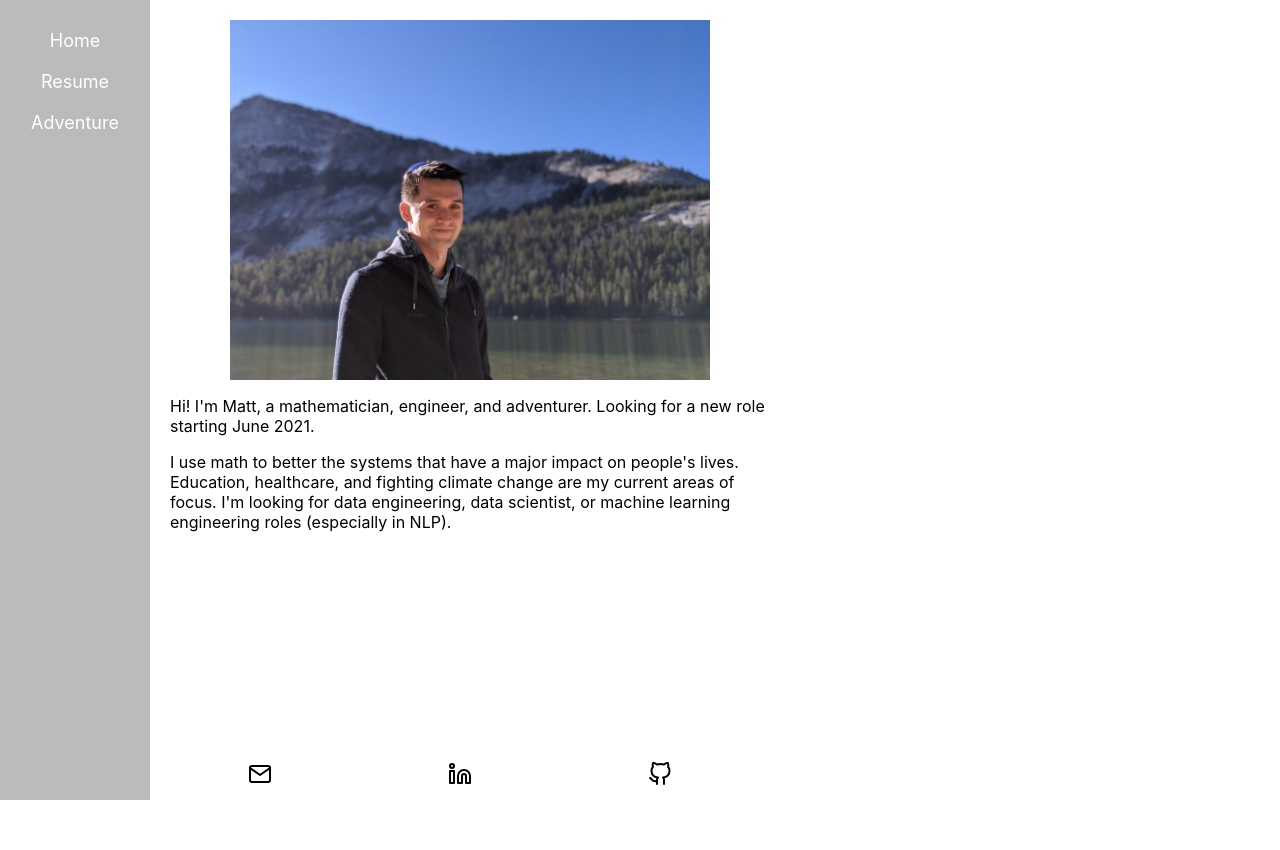
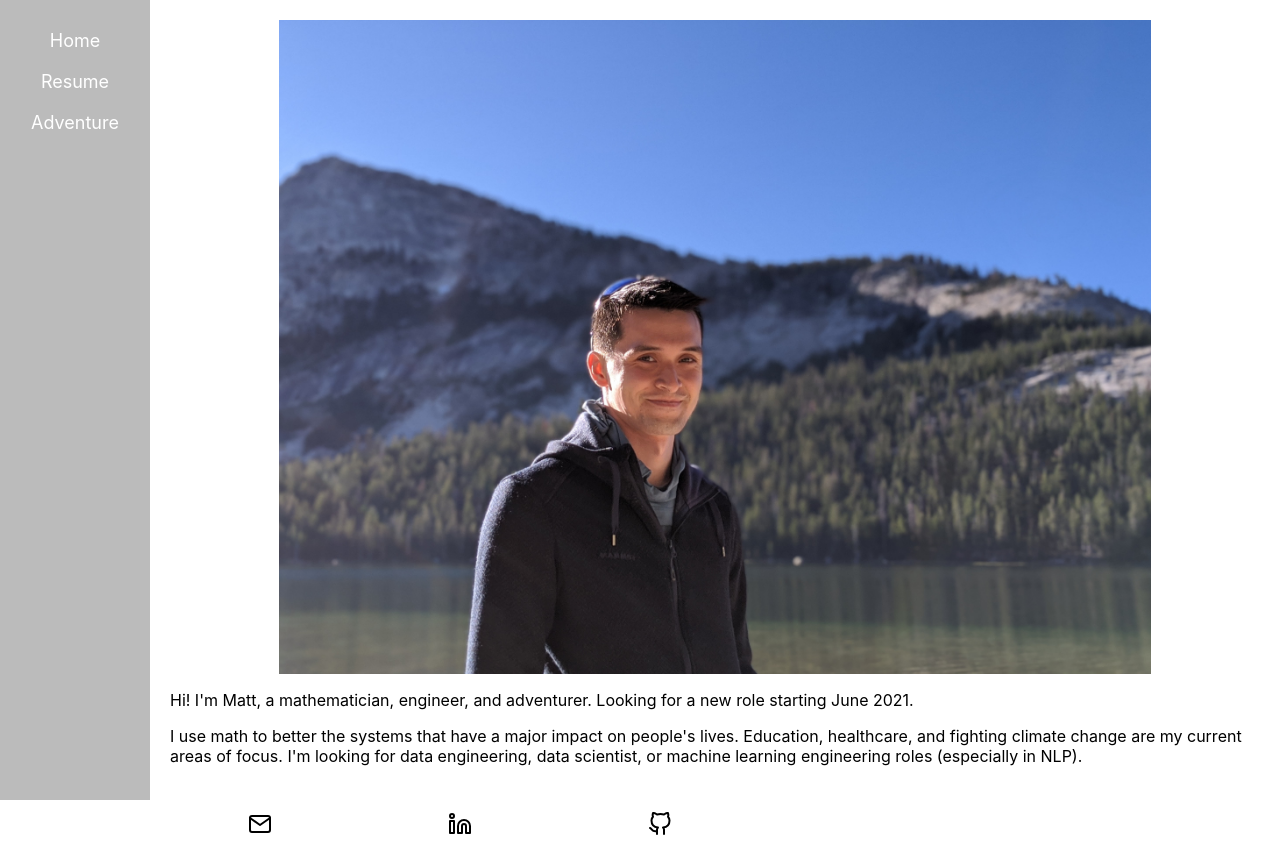
Before and after one commit to mwilbz/mwilbz-personal-website, a React (Create React App) app in the folder app/: page / in a window 1280 px wide. Before the commit the page ends 800 px from the top, so only its background shows below. Built offline with nearby package versions, Linux system fonts and the light colour scheme.

Commit message:
Refactor and use flex boxes for footer

```diff
--- a/app/src/App.css
+++ b/app/src/App.css
@@ -3,6 +3,13 @@
   top: 0px;
   bottom: 0px;
   --sidebar-width: 150px;
+}
+
+.content {
+  display: flex;
+  flex-direction: column;
+  margin-left: var(--sidebar-width);
+  height: 100%;
 }
 
 .Switch, Route {
@@ -32,7 +39,10 @@
 }
 
 .Home {
+  display: flex;
+  flex-direction: column;
   height: 100%;
+  padding: 20px;
 }
 
 .Resume-body {
@@ -55,17 +65,13 @@
 }
 
 .body {
+  height: 100%;
   padding: 20px;
-  margin-left: var(--sidebar-width);
   text-indent: 0px;
   max-width: 600px;
 }
 
 .footer {
-  position: absolute;
-  bottom: 0px;
-  left: 150px;
-  right: 0px;
   padding: 10px;
 }
 
--- a/app/src/App.js
+++ b/app/src/App.js
@@ -1,17 +1,23 @@
 import './App.css';
-import Adventure from './Adventure.js';
-import Home from './Home.js';
-import Resume from './Resume.js';
+import Adventure from './components/Adventure.js';
+import Footer from './components/Footer.js';
+import Home from './components/Home.js';
+import Resume from './components/Resume.js';
+import Sidebar from './components/Sidebar.js';
 import { Switch, Route } from 'react-router-dom';
 
 function App() {
   return (
     <div className="App">
-      <Switch>
-        <Route exact path='/' component={Home}></Route>
-        <Route path='/resume' component={Resume}></Route>
-        <Route path='/adventure' component={Adventure}></Route>
-      </Switch>
+      <Sidebar/>
+      <div className="content">
+        <Switch>
+          <Route exact path='/' component={Home}></Route>
+          <Route path='/resume' component={Resume}></Route>
+          <Route path='/adventure' component={Adventure}></Route>
+        </Switch>
+        <Footer/>
+      </div>
     </div>
   );
 }
--- a/app/src/Home.js
+++ /dev/null
@@ -1,31 +0,0 @@
-import Sidebar from "./Sidebar.js";
-import email from "./icons/mail.svg";
-import github from "./icons/github.svg";
-import linkedin from "./icons/linkedin.svg";
-import matt from './images/matt.jpg';
-
-function Home() {
-  return (
-    <div class="Home">
-      <Sidebar/>
-      <div className="body-container">
-        <div className="body">
-          <img src={matt} alt="Matt standing in front of Tenaya Lake, with Tenaya Peak in the background" class="picture"></img>
-          <p>Hi! I'm Matt, a mathematician, engineer, and adventurer. Looking for a new role starting June 2021.</p>
-          <p>I use math to better the systems that have a major impact on people's lives. Education, healthcare, and fighting climate
-            change are my current areas of focus. I'm looking for data engineering, data scientist, or machine learning engineering roles
-            (especially in NLP).</p>
-          <div class="footer">
-            <div class="footer-content">
-              <a href="mailto:mattwilber94@gmail.com"><img src={email} alt="Email icon" width="24px"/></a>
-              <a href="https://www.linkedin.com/in/mattwilber/"><img src={linkedin} alt="LinkedIn icon" width="24px"/></a>
-              <a href="https://github.com/mwilbz"><img src={github} alt="Github icon" width="24px"/></a>
-            </div>
-          </div>
-        </div>
-      </div>
-    </div>
-  )
-};
-
-export default Home;
--- a/app/src/Adventure.js
+++ b/app/src/components/Adventure.js
@@ -1,13 +1,11 @@
-import Sidebar from "./Sidebar.js";
-import eichorn from "./images/cathedral_peak.jpg";
-import fairview from "./images/fairview_dome.jpg";
-import matthes from "./images/matthes_crest.jpg";
-import snakeDike from "./images/snake_dike.jpg";
+import eichorn from "../images/cathedral_peak.jpg";
+import fairview from "../images/fairview_dome.jpg";
+import matthes from "../images/matthes_crest.jpg";
+import snakeDike from "../images/snake_dike.jpg";
 
 function Adventure() {
   return (
     <div class="Adventure">
-      <Sidebar/>
       <div className="body">
         <div className="Adventure-body">
           <h1>Adventure</h1>
--- /dev/null
+++ b/app/src/components/Footer.js
@@ -0,0 +1,17 @@
+import email from "../icons/mail.svg";
+import github from "../icons/github.svg";
+import linkedin from "../icons/linkedin.svg";
+
+function Footer() {
+  return (
+    <div class="footer">
+      <div class="footer-content">
+        <a href="mailto:mattwilber94@gmail.com"><img src={email} alt="Email icon" width="24px"/></a>
+        <a href="https://www.linkedin.com/in/mattwilber/"><img src={linkedin} alt="LinkedIn icon" width="24px"/></a>
+        <a href="https://github.com/mwilbz"><img src={github} alt="Github icon" width="24px"/></a>
+      </div>
+    </div>
+  )
+};
+
+export default Footer;
--- /dev/null
+++ b/app/src/components/Home.js
@@ -0,0 +1,19 @@
+import matt from '../images/matt.jpg';
+
+function Home() {
+  return (
+    <div class="Home">
+      <div className="headshot">
+        <img src={matt} alt="Matt standing in front of Tenaya Lake, with Tenaya Peak in the background" class="picture"></img>
+      </div>
+      <div className="intro">
+        <p>Hi! I'm Matt, a mathematician, engineer, and adventurer. Looking for a new role starting June 2021.</p>
+        <p>I use math to better the systems that have a major impact on people's lives. Education, healthcare, and fighting climate
+          change are my current areas of focus. I'm looking for data engineering, data scientist, or machine learning engineering roles
+          (especially in NLP).</p>
+      </div>
+    </div>
+  )
+};
+
+export default Home;
--- a/app/src/Resume.js
+++ b/app/src/components/Resume.js
@@ -1,9 +1,6 @@
-import Sidebar from "./Sidebar.js";
-
 function Resume() {
   return (
     <div class="Resume">
-      <Sidebar/>
       <div className="body">
         <div className="Resume-body">
           <h1>Matt Wilber</h1>
```
Also changed, not shown: app/src/components/Sidebar.js (renamed from app/src/Sidebar.js), 1 other file (tests, documents, lock files or other folders).
